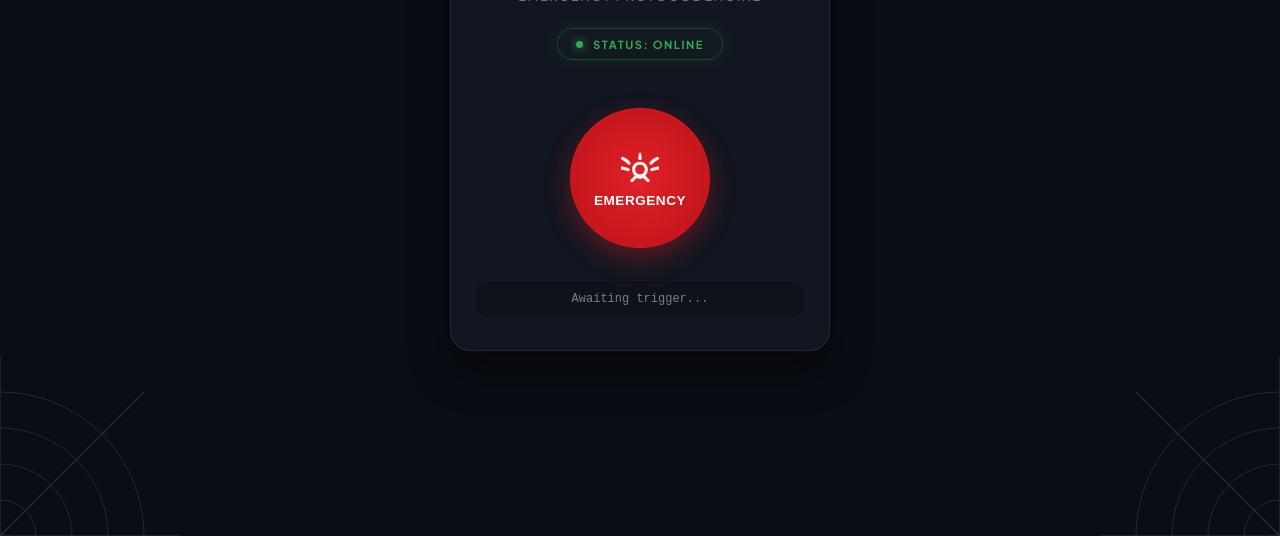
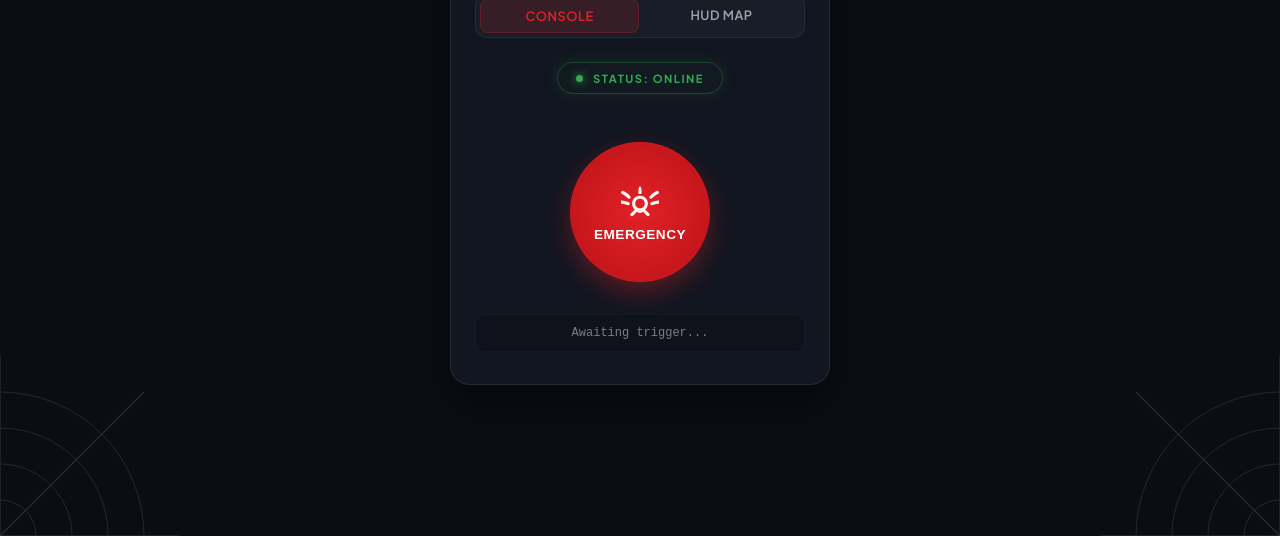
Before and after one commit to lxmwaniky/sense, a plain HTML site: page frontend/index.html in a window 1280 px wide. Shown: the part 264-800 px from the top of the page. Drawn offline with Linux system fonts and the light colour scheme.

Commit message:
feat: add navigation tabs to frontend interfaces and update documentation prompts

```diff
--- a/frontend/index.html
+++ b/frontend/index.html
@@ -79,6 +79,40 @@
 
         .header-section {
             margin-bottom: 24px;
+        }
+
+        .nav-tabs {
+            display: flex;
+            background: rgba(255, 255, 255, 0.03);
+            border: 1px solid rgba(255, 255, 255, 0.05);
+            border-radius: 12px;
+            padding: 4px;
+            margin-bottom: 24px;
+            gap: 4px;
+        }
+
+        .nav-tab {
+            flex: 1;
+            padding: 8px 12px;
+            border-radius: 8px;
+            font-size: 0.8rem;
+            font-weight: 600;
+            text-decoration: none;
+            color: rgba(255, 255, 255, 0.6);
+            transition: all 0.3s ease;
+            text-transform: uppercase;
+            letter-spacing: 0.5px;
+        }
+
+        .nav-tab.active {
+            background: rgba(226, 33, 39, 0.15);
+            color: var(--spider-red);
+            border: 1px solid rgba(226, 33, 39, 0.25);
+        }
+
+        .nav-tab:hover:not(.active) {
+            background: rgba(255, 255, 255, 0.05);
+            color: #ffffff;
         }
 
         .app-title {
@@ -303,6 +337,11 @@
             <p class="app-subtitle">Emergency Protocol Engine</p>
         </div>
 
+        <div class="nav-tabs">
+            <a href="index.html" class="nav-tab active">Console</a>
+            <a href="dashboard.html" class="nav-tab">HUD Map</a>
+        </div>
+
         <div class="status-badge ready" id="status-badge">
             <div class="status-dot"></div>
             <span id="status-label">STATUS: ONLINE</span>
```
Also changed, not shown: frontend/dashboard.html (+39 -0 lines), 1 other file.
